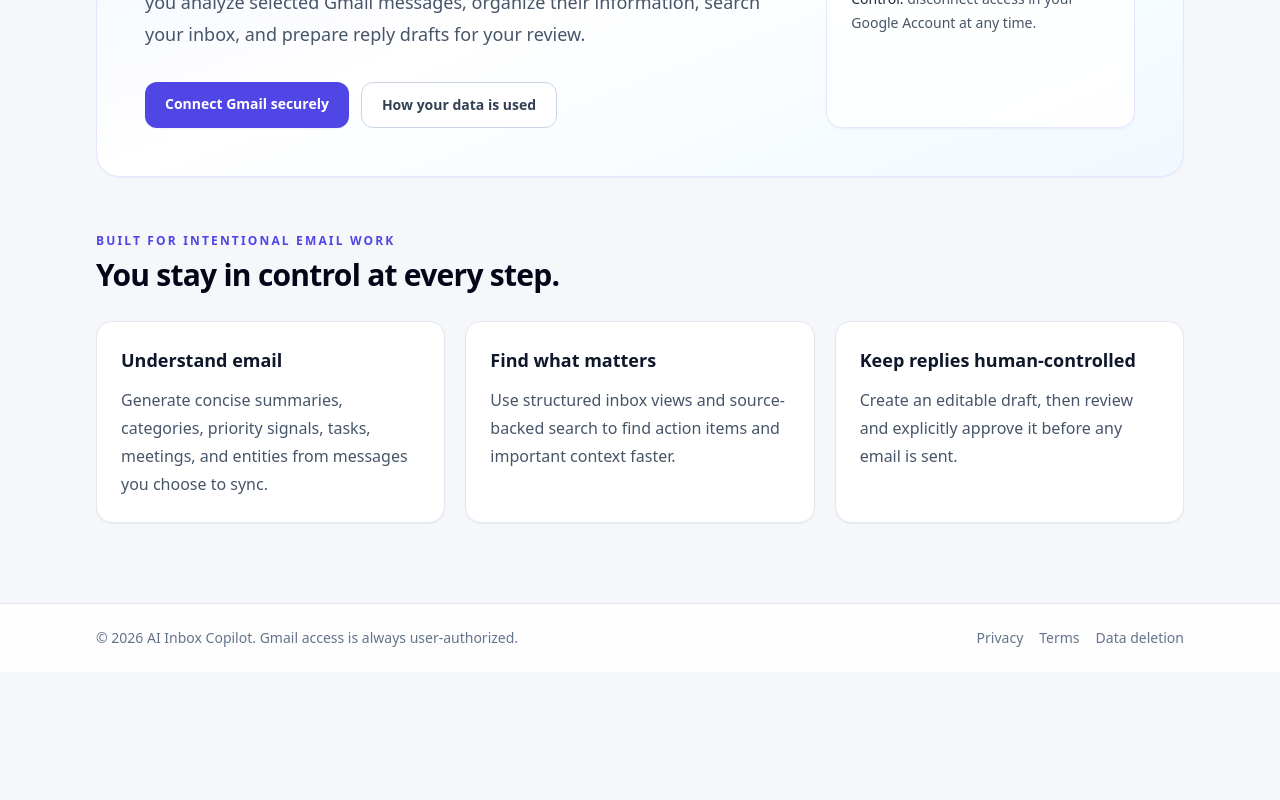
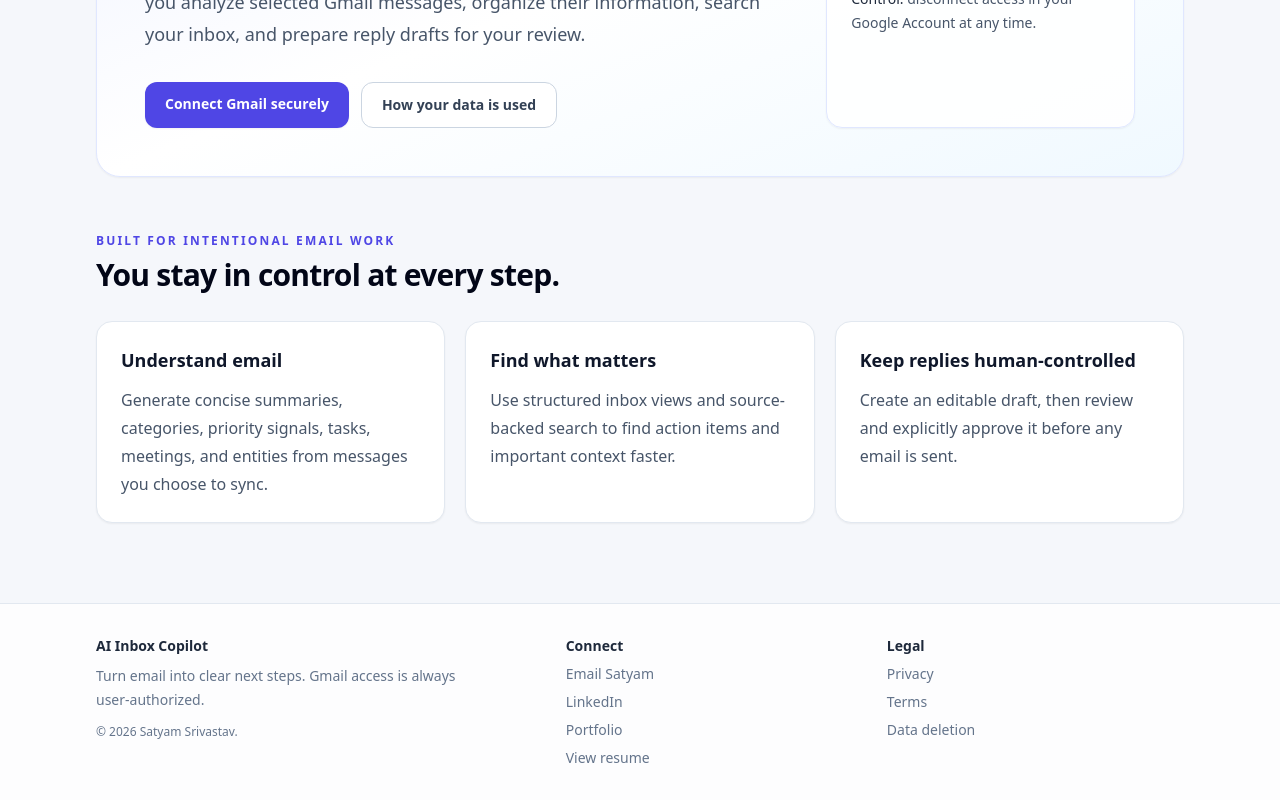
Before and after one commit to SatyamSrivastav07/InboxCopilot, a React (Vite) app in the folder frontend/: page / in a window 1280 px wide. Shown: the part 404-1204 px from the top of the page. Before the commit the page ends 1076 px from the top, so only its background shows below. Built offline with nearby package versions, Linux system fonts and the light colour scheme; no server answers.

Commit message:
Add creator links to app footer

```diff
--- a/frontend/src/components/AppFooter.jsx
+++ b/frontend/src/components/AppFooter.jsx
@@ -3,9 +3,21 @@ import { Link } from 'react-router-dom'
 export default function AppFooter() {
   return (
     <footer className="app-footer border-t">
-      <div className="mx-auto flex max-w-6xl flex-col gap-3 px-5 py-6 text-sm text-slate-500 sm:flex-row sm:items-center sm:justify-between sm:px-8">
-        <p>© {new Date().getFullYear()} AI Inbox Copilot. Gmail access is always user-authorized.</p>
-        <nav className="flex flex-wrap gap-x-4 gap-y-2" aria-label="Legal navigation">
+      <div className="mx-auto grid max-w-6xl gap-6 px-5 py-8 text-sm text-slate-500 sm:px-8 md:grid-cols-[1.5fr_1fr_1fr]">
+        <div>
+          <p className="font-semibold text-slate-800">AI Inbox Copilot</p>
+          <p className="mt-2 max-w-sm leading-6">Turn email into clear next steps. Gmail access is always user-authorized.</p>
+          <p className="mt-3 text-xs">© {new Date().getFullYear()} Satyam Srivastav.</p>
+        </div>
+        <nav className="flex flex-col gap-2" aria-label="Creator links">
+          <p className="font-semibold text-slate-800">Connect</p>
+          <a className="hover:text-indigo-700" href="mailto:satyamsricode07@gmail.com">Email Satyam</a>
+          <a className="hover:text-indigo-700" href="https://www.linkedin.com/in/satyam-srivastav07/" target="_blank" rel="noreferrer">LinkedIn</a>
+          <a className="hover:text-indigo-700" href="https://portfolio-blond-phi-6yszdranfc.vercel.app/" target="_blank" rel="noreferrer">Portfolio</a>
+          <a className="hover:text-indigo-700" href="/resume/Satyam-Srivastav-Resume.pdf" target="_blank" rel="noreferrer">View resume</a>
+        </nav>
+        <nav className="flex flex-col gap-2" aria-label="Legal navigation">
+          <p className="font-semibold text-slate-800">Legal</p>
           <Link className="hover:text-indigo-700" to="/privacy">Privacy</Link>
           <Link className="hover:text-indigo-700" to="/terms">Terms</Link>
           <Link className="hover:text-indigo-700" to="/data-deletion">Data deletion</Link>
```
Also changed, not shown: 1 other file (tests, documents, lock files or other folders).
